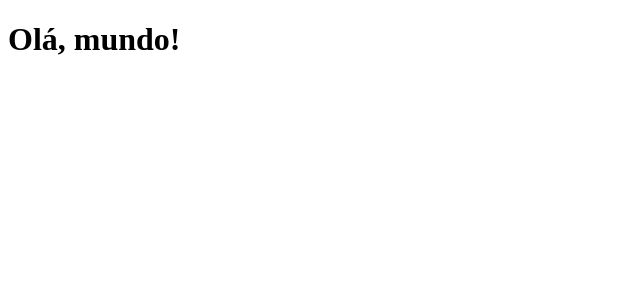
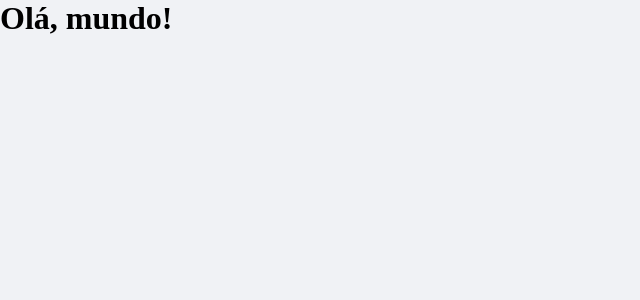
Before and after one commit to Anderson-Andre-P/the-money, a React (Create React App) app: page / in a window 1280 px wide. Shown: the top 300 px of the page, without its empty margins (0-640 px from the left). Built offline with nearby package versions, Linux system fonts and the light colour scheme.

Commit message:
feat: adicionando estilos globais

```diff
--- a/package.json
+++ b/package.json
@@ -6,6 +6,7 @@
     "react": "^17.0.2",
     "react-dom": "^17.0.2",
     "react-scripts": "4.0.3",
+    "styled-components": "^5.3.3",
     "web-vitals": "^1.0.1"
   },
   "devDependencies": {
@@ -16,6 +17,7 @@
     "@types/node": "^12.0.0",
     "@types/react": "^17.0.0",
     "@types/react-dom": "^17.0.0",
+    "@types/styled-components": "^5.1.17",
     "typescript": "^4.1.2"
   },
   "scripts": {
--- a/public/index.html
+++ b/public/index.html
@@ -3,6 +3,9 @@
   <head>
     <meta charset="utf-8" />
     <meta name="viewport" content="width=device-width, initial-scale=1" />
+
+    <link rel="shortcut icon" href="./favicon.png" type="image/x-icon">
+
     <title>The Money</title>
   </head>
   <body>
--- a/src/App.tsx
+++ b/src/App.tsx
@@ -1,7 +1,13 @@
+import { GlobalStyle } from "./styles/global";
+
+
 export function App() {
   return (
     <div className="App">
-      <h1>Olá, mundo!</h1>
+      <GlobalStyle />
+      <h1>
+        Olá, mundo!
+      </h1>
     </div>
   );
 }
--- /dev/null
+++ b/src/styles/global.ts
@@ -0,0 +1,45 @@
+import { createGlobalStyle } from 'styled-components'
+
+export const GlobalStyle = createGlobalStyle`
+    :root {
+        --background: #f0f2f5;
+        --red: #e52e4d;
+        --blue: #5429cc;
+        --blue-light: #6933ff;
+        --text-title: #363f5f;
+        --text-body: #969cb3;
+        --background: #f0f2f5;
+        --shape: #FFFFFF;
+    }
+
+    * {
+        margin: 0;
+        padding: 0;
+        box-sizing: border-box;
+    }
+
+    html {
+        @media(max-width: 1080px) {
+            font-size: 93.75%; // 15px
+        }
+
+        @media(max-width: 720px) {
+            font-size: 87.5%; // 14px
+        }
+    }
+
+    body {
+        background: var(--background);
+        -webkit-font-smoothing: antialiased;
+    }
+
+    button {
+        cursor: pointer;
+    }
+
+    [disabled] {
+        opacity: 0.6;
+        cursor: not-allowed;
+    }
+
+`
```
Also changed, not shown: 1 other file (tests, documents, lock files or other folders).
